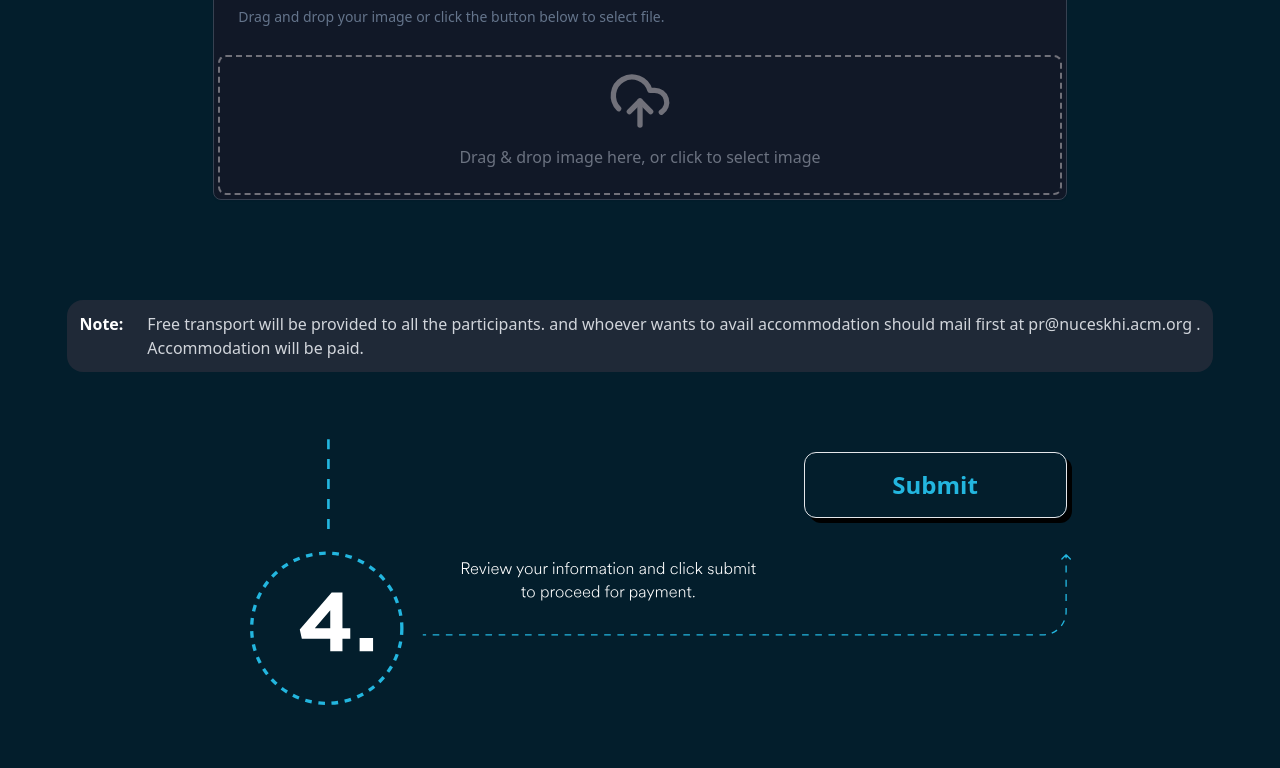
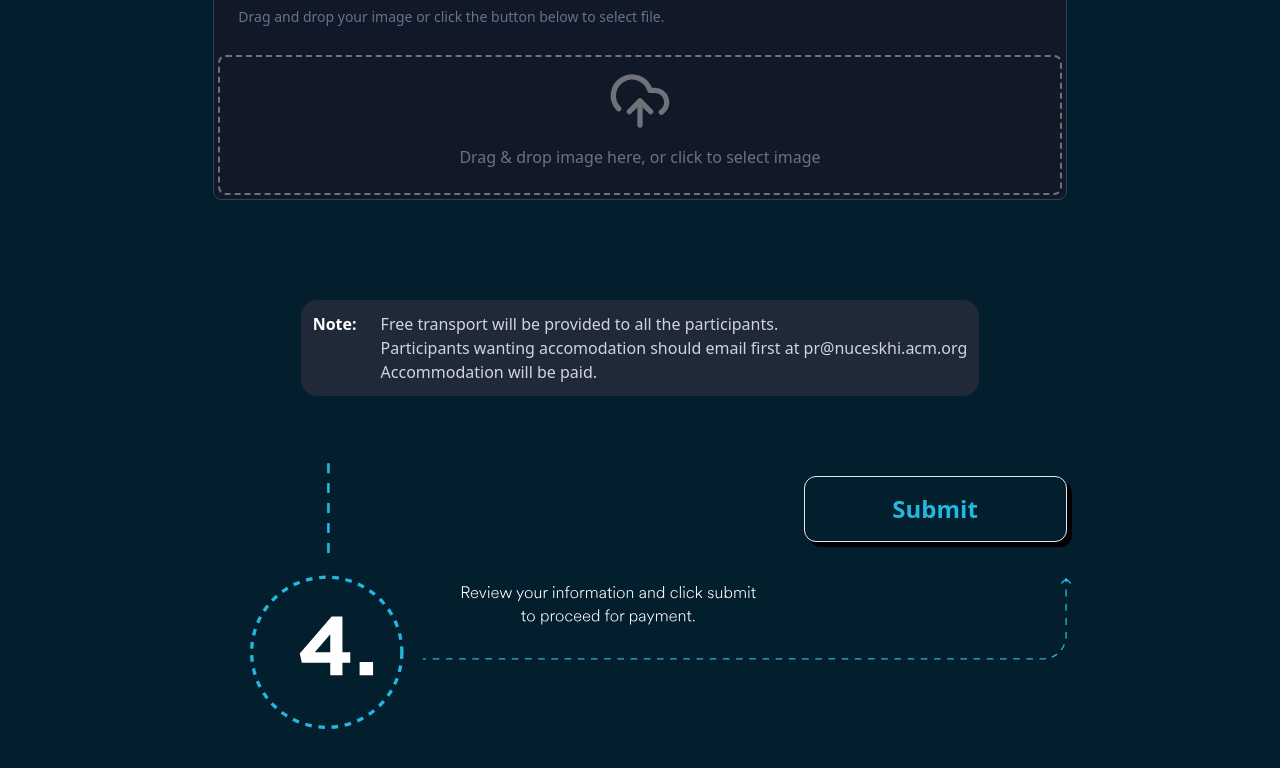
Before and after one commit to hatifmujahid/Dev-Day-2024-website, a React (Vite) app: page /register in a window 1280 px wide. Shown: the part 2499-3267 px from the top of the page. Built offline with nearby package versions, Linux system fonts and the light colour scheme; no server answers.

Commit message:
Update Register2.jsx

```diff
--- a/src/components/Register2.jsx
+++ b/src/components/Register2.jsx
@@ -1362,7 +1362,7 @@ console.log(competitionTypes);
                 <div>
                                                     <div className='rounded-2xl w-full bg-gray-800 p-3 text-gray-300 flex'>
                     <div className='text-white mr-6 font-black'>Note:</div>
-                    Free transport will be provided to all the participants. and whoever wants to avail accommodation should mail first at pr@nuceskhi.acm.org . <br/>Accommodation will be paid.
+                    Free transport will be provided to all the participants. <br/>Participants wanting accomodation should email first at pr@nuceskhi.acm.org <br/>Accommodation will be paid.
                 </div>
                 </div>
 
```
